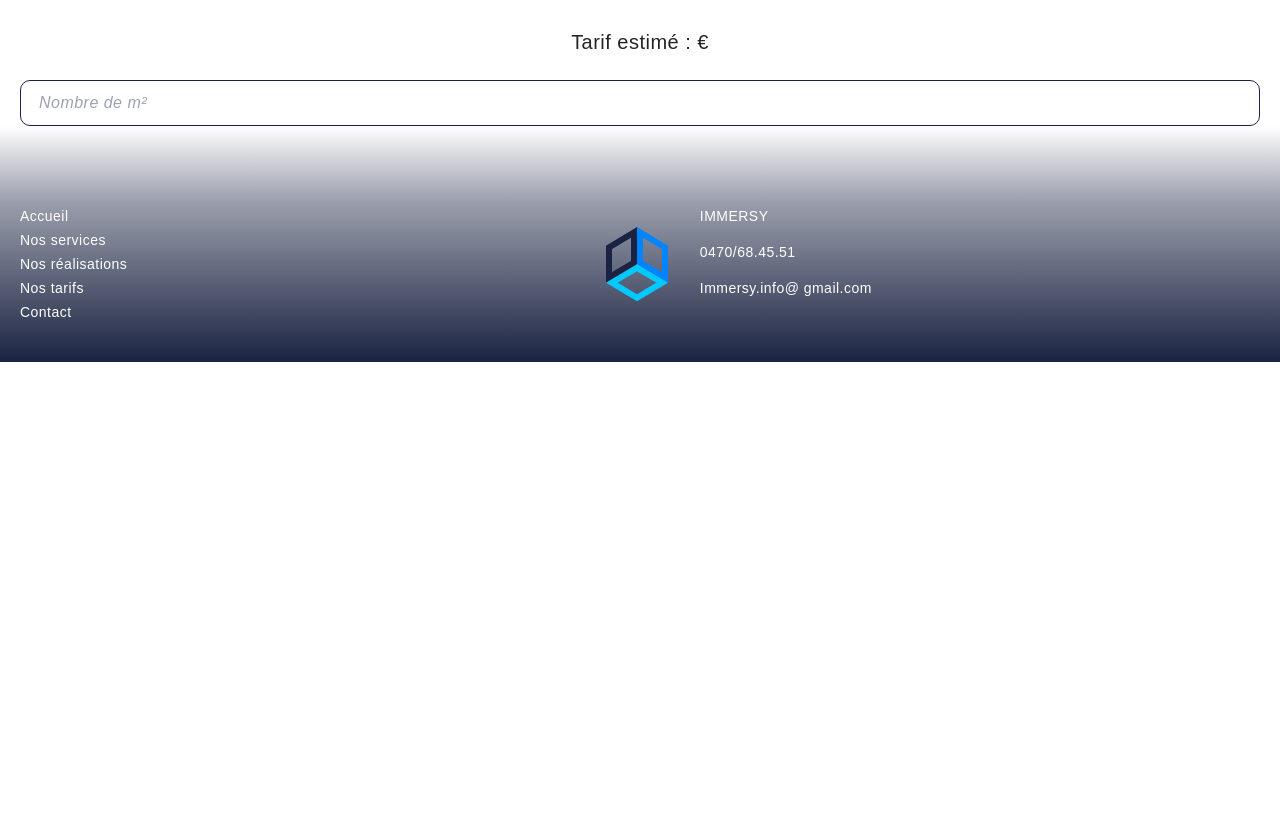
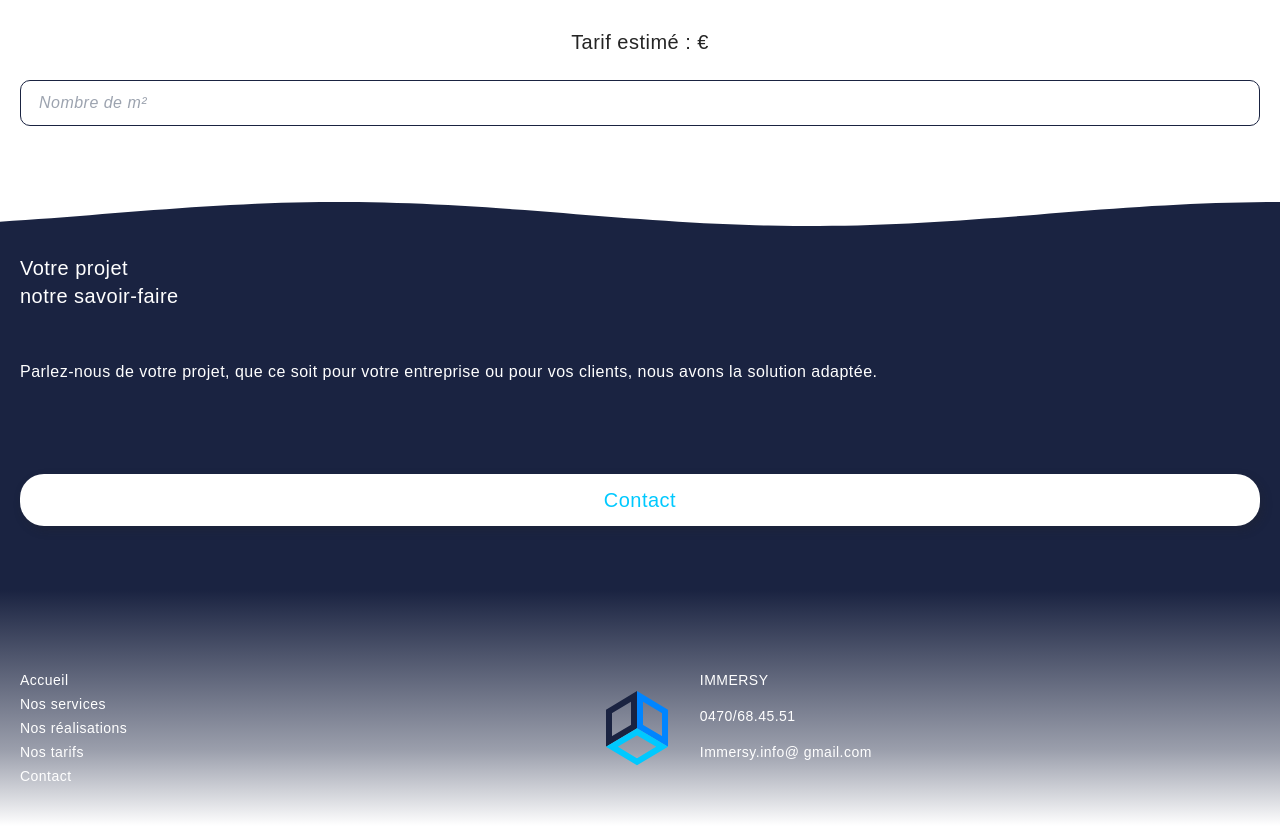
Before and after one commit to MaximeNef/Immersy, a Next.js app: page /tarifs in a window 1280 px wide. Shown: the part 1180-2006 px from the top of the page. Before the commit the page ends 1542 px from the top, so only its background shows below. Built offline with nearby package versions, Linux system fonts and the light colour scheme.

Commit message:
create Tarifs page

```diff
--- a/src/components/navbar/footer/index.jsx
+++ b/src/components/navbar/footer/index.jsx
@@ -6,7 +6,7 @@ import MyImage from '../../shared/myimage'
 const Footer = ({ current }) => {
   return (
     <div
-      id={`${current == 'services' ? 'blue-footer' : 'footer'}`}
+      id={`${current == 'services' || 'tarifs' ? 'blue-footer' : 'footer'}`}
       className="pt-20 pb-10"
     >
       <Flex className=" justify-center items-center text-white">
--- a/src/components/shared/pricingCard/index.jsx
+++ b/src/components/shared/pricingCard/index.jsx
@@ -1,4 +1,5 @@
 import Link from 'next/link'
+import Router from 'next/router'
 import Container from '../container'
 import Flex from '../flex'
 import MyImage from '../myimage'
@@ -26,7 +27,13 @@ const PricingCards = () => {
     <Container className="w-full">
       {surfaces.map((surface, index) => {
         return (
-          <Link key={index} href="/">
+          <Link
+            key={index}
+            href={{
+              pathname: 'tarifs/contact',
+              query: { client: 'particulier' },
+            }}
+          >
             <Container className="bg-[#1A2341]  my-2 text-white text-center rounded-xl border-[1px] border-white py-5 relative space-y-2">
               <Container className="w-fit absolute top-5 left-5">
                 <MyImage
--- a/src/components/tarifs/tarifsCustom/index.jsx
+++ b/src/components/tarifs/tarifsCustom/index.jsx
@@ -1,6 +1,3 @@
-import Link from 'next/link'
-import Container from '../../shared/container'
-import MyImage from '../../shared/myimage'
 import PricingCards from '../../shared/pricingCard'
 import DemandeTarifs from '../../shared/pricingCard/demandeTarifs'
 import Title from '../../shared/title'
--- /dev/null
+++ b/src/components/tarifs/tarifsProjet/index.jsx
@@ -0,0 +1,12 @@
+import Projet from '../../shared/projet'
+
+const TarifsProjet = () => {
+  return (
+    <div className="mt-12">
+      <div id="blue-wave" className="w-full h-20 rotate-180" />
+      <Projet blue={true} />
+    </div>
+  )
+}
+
+export default TarifsProjet
--- /dev/null
+++ b/src/pages/tarifs/contact/index.jsx
@@ -0,0 +1,19 @@
+export const getServerSideProps = (context) => {
+  console.log(context.query)
+  console.log('context.query')
+  return {
+    props: {
+      client: context.query.client == 'particulier' ? 'particulier' : null,
+    },
+  }
+}
+
+const TarifContact = ({ client }) => {
+  return (
+    <div>
+      {client ? <h2>Some particulier content</h2> : <h2>Some pro content</h2>}
+    </div>
+  )
+}
+
+export default TarifContact
--- a/src/pages/tarifs/index.jsx
+++ b/src/pages/tarifs/index.jsx
@@ -2,6 +2,8 @@ import Head from 'next/head'
 import Navbar from '../../components/navbar'
 import Simulez from '../../components/tarifs/simulez'
 import TarifsCustom from '../../components/tarifs/tarifsCustom'
+import Projet from '../../components/shared/projet'
+import TarifsProjet from '../../components/tarifs/tarifsProjet'
 
 const Tarifs = () => {
   return (
@@ -13,6 +15,7 @@ const Tarifs = () => {
       </Head>
       <TarifsCustom />
       <Simulez />
+      <TarifsProjet />
     </Navbar>
   )
 }
```
